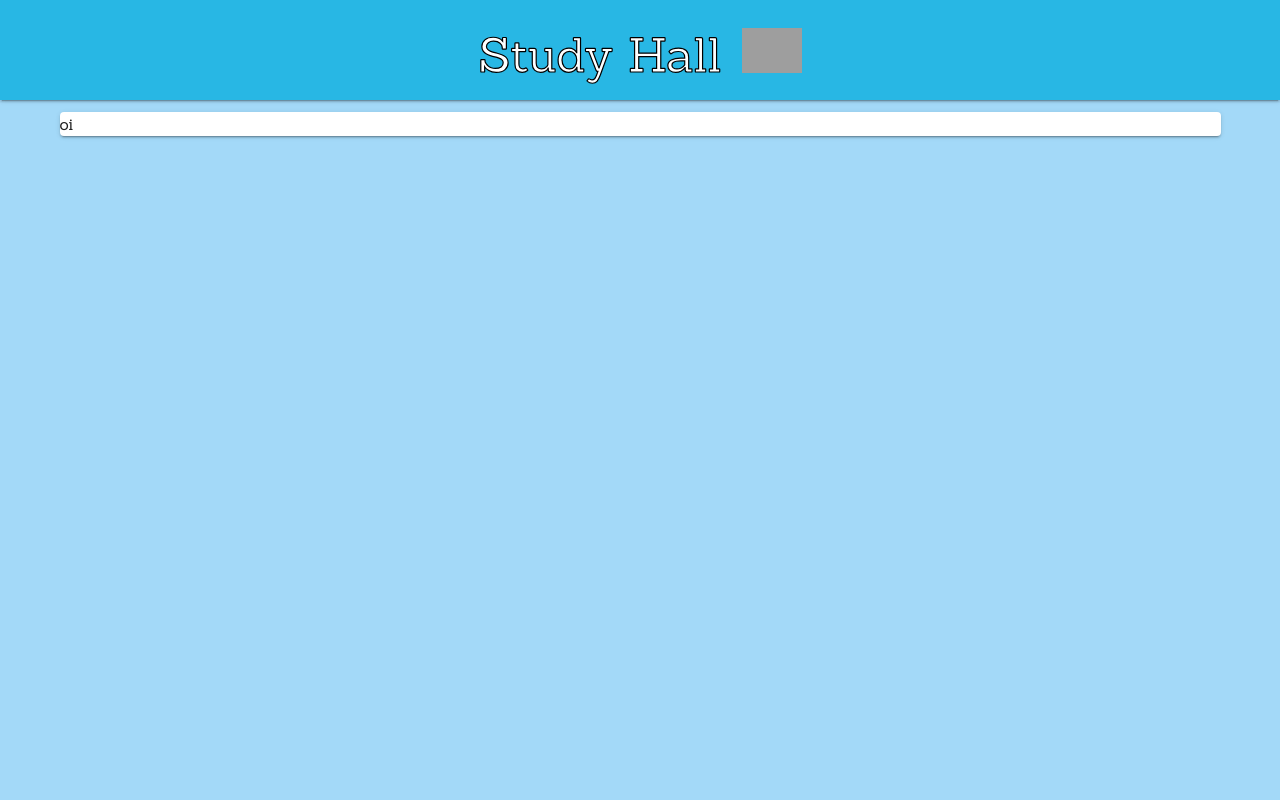
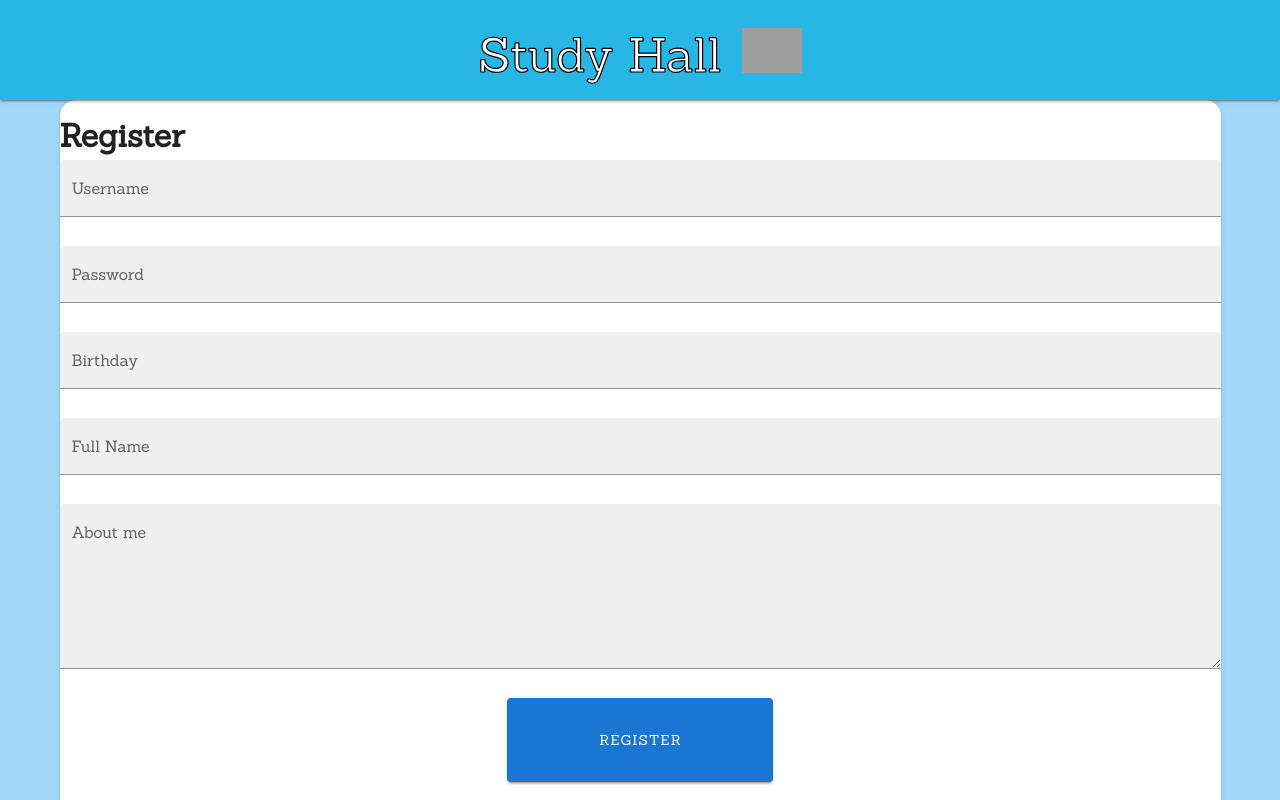
Before and after one commit to pdrsa/study_hall, a Vue app in the folder study-hall/: page /#/ in a window 1280 px wide. Shown: the top 800 px of the page. Built offline with nearby package versions, Linux system fonts and the light colour scheme; grey boxes are pictures that could not be loaded.

Commit message:
Started on register page.

```diff
--- /dev/null
+++ b/study-hall/src/components/registerComponent.vue
@@ -0,0 +1,39 @@
+<template>
+  <v-container>
+    <v-card
+      color="#FFFFFF"
+      elevation=2
+      height="1100"
+      width="1188"
+      rounded="xl"
+    >
+      <div>
+        <v-row>
+          <v-col
+          cols="12"
+          lg="8">
+            <h1>Register</h1>
+          </v-col>
+        </v-row>
+      </div>
+      <v-text-field filled label="Username"></v-text-field>
+      <v-text-field filled label="Password"></v-text-field>
+      <v-text-field filled label="Birthday"></v-text-field>
+      <v-text-field filled label="Full Name"></v-text-field>
+      <v-textarea
+       filled
+       label="About me"></v-textarea>
+
+      <div class="text-center">
+         <v-btn
+           height=84
+           width=266
+           color="primary"
+           dark
+         >
+         Register
+         </v-btn>
+      </div>
+    </v-card>
+  </v-container>
+</template>
--- a/study-hall/src/router/index.js
+++ b/study-hall/src/router/index.js
@@ -6,8 +6,8 @@ Vue.use(VueRouter)
 const routes = [
   {
     path: '/',
-    name: 'dummy',
-    component: () => import('../components/DummyComponent.vue'),
+    name: 'register',
+    component: () => import('../components/registerComponent.vue'),
   }
 ]
 
```
Also changed, not shown: 2 other files (tests, documents, lock files or other folders).
